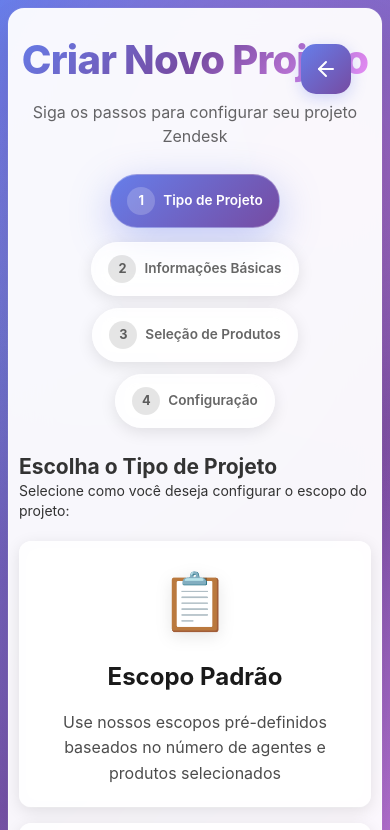
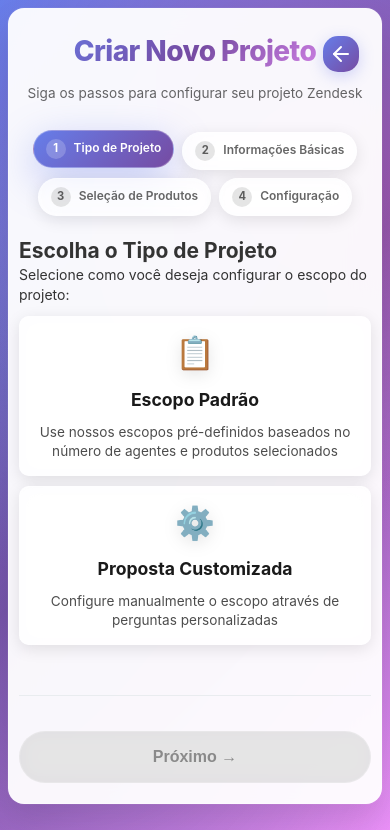
Before and after one commit to felipetecnasistemas-del/simulador-zendesk, a website: page public/new-project.html in a window 390 px wide. Shown: the top 830 px of the page. Drawn offline with Linux system fonts and the light colour scheme; no server answers.

Commit message:
Feat: Melhora responsividade da tela de criação de projetos para dispositivos móveis

```diff
--- a/public/new-project.html
+++ b/public/new-project.html
@@ -794,6 +794,67 @@
             .wizard-container {
                 padding: 20px 15px;
                 margin: 0;
+                max-width: 100%;
+            }
+
+            .wizard-header h1 {
+                font-size: 2rem;
+            }
+
+            .wizard-header p {
+                font-size: 0.9rem;
+            }
+
+            .back-button {
+                width: 40px;
+                height: 40px;
+                top: 15px;
+                right: 15px;
+            }
+
+            .step {
+                padding: 10px 14px;
+                font-size: 0.8rem;
+            }
+
+            .step-number {
+                width: 24px;
+                height: 24px;
+                font-size: 0.75rem;
+            }
+
+            .project-type-cards {
+                grid-template-columns: 1fr;
+                gap: 12px;
+                margin: 15px 0;
+            }
+
+            .type-card {
+                padding: 16px 12px;
+            }
+
+            .type-card-icon {
+                font-size: 2.5rem;
+                margin-bottom: 15px;
+            }
+
+            .type-card-title {
+                font-size: 1.25rem;
+                margin-bottom: 12px;
+            }
+
+            .type-card-description {
+                font-size: 0.9rem;
+            }
+
+            .products-grid {
+                grid-template-columns: 1fr;
+                gap: 20px;
+                margin: 30px 0;
+            }
+
+            .product-card {
+                padding: 24px 18px;
             }
 
             .container {
@@ -847,6 +908,77 @@
             .wizard-container {
                 padding: 15px 10px;
                 margin: 0;
+                max-width: 100%;
+            }
+
+            .wizard-header h1 {
+                font-size: 1.75rem;
+            }
+
+            .wizard-header p {
+                font-size: 0.85rem;
+            }
+
+            .back-button {
+                width: 36px;
+                height: 36px;
+                top: 12px;
+                right: 12px;
+            }
+
+            .wizard-steps {
+                gap: 8px;
+                margin-bottom: 20px;
+            }
+
+            .step {
+                padding: 8px 12px;
+                font-size: 0.75rem;
+            }
+
+            .step-number {
+                width: 20px;
+                height: 20px;
+                font-size: 0.7rem;
+            }
+
+            .project-type-cards {
+                gap: 10px;
+                margin: 12px 0;
+            }
+
+            .type-card {
+                padding: 14px 10px;
+                border-radius: 10px;
+            }
+
+            .type-card-icon {
+                font-size: 2rem;
+                margin-bottom: 12px;
+            }
+
+            .type-card-title {
+                font-size: 1.1rem;
+                margin-bottom: 10px;
+            }
+
+            .type-card-description {
+                font-size: 0.85rem;
+                line-height: 1.4;
+            }
+
+            .products-grid {
+                gap: 16px;
+                margin: 20px 0;
+            }
+
+            .product-card {
+                padding: 20px 14px;
+                border-radius: 16px;
+            }
+
+            .wizard-content {
+                min-height: 250px;
             }
 
             .container {
```
